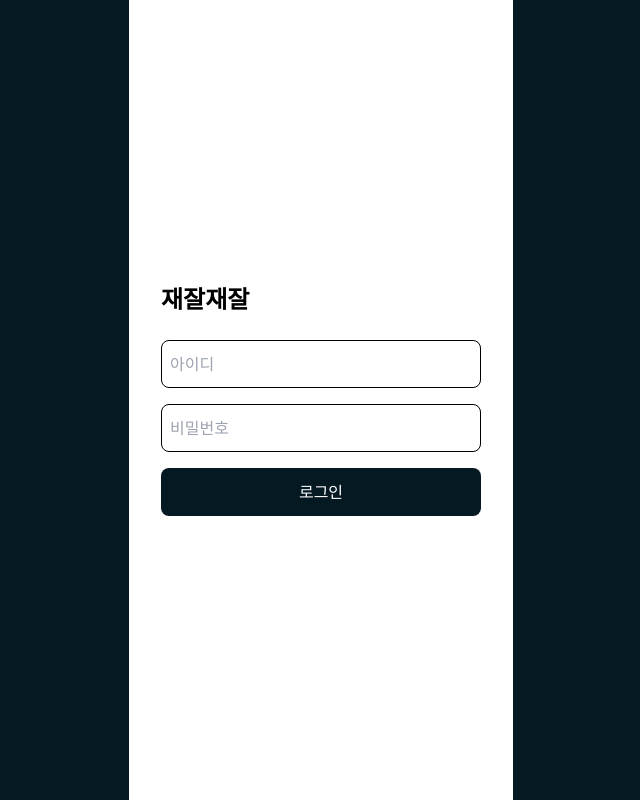
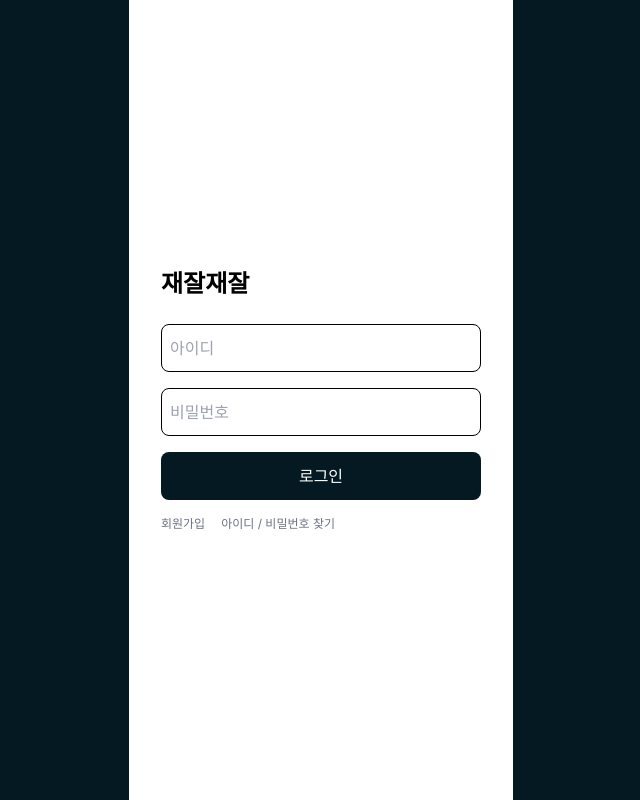
Before and after one commit to jaejaljaejal/jaejaljaejal, a Next.js app in the folder jaejaljaejal-front/: page /login in a window 1280 px wide. Shown: the whole page, without its empty margins (319-959 px from the left). Built offline with nearby package versions, Linux system fonts and the light colour scheme.

Commit message:
아이디, 비밀번호 찾기 추가

```diff
--- a/jaejaljaejal-front/app/login/page.tsx
+++ b/jaejaljaejal-front/app/login/page.tsx
@@ -23,6 +23,20 @@
             로그인
           </button>
         </form>
+        <div className="flex w-80 mt-4">
+          <a
+            href="/signup"
+            className="text-xs text-gray-500 hover:text-blue-700 mr-4"
+          >
+            회원가입
+          </a>
+          <a
+            href="/recover"
+            className="text-xs text-gray-500 hover:text-blue-700"
+          >
+            아이디 / 비밀번호 찾기
+          </a>
+        </div>
       </div>
     </main>
   );
```
